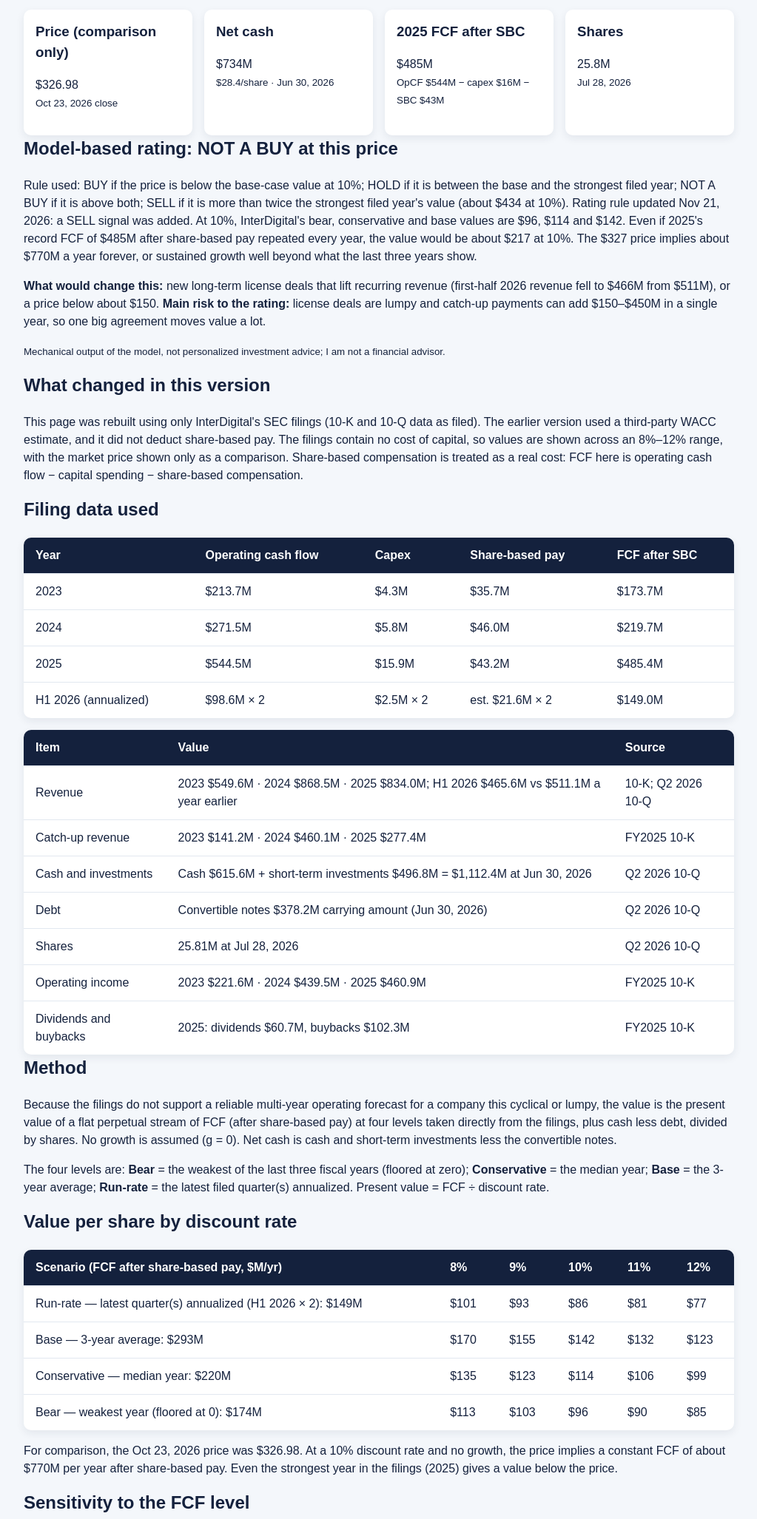
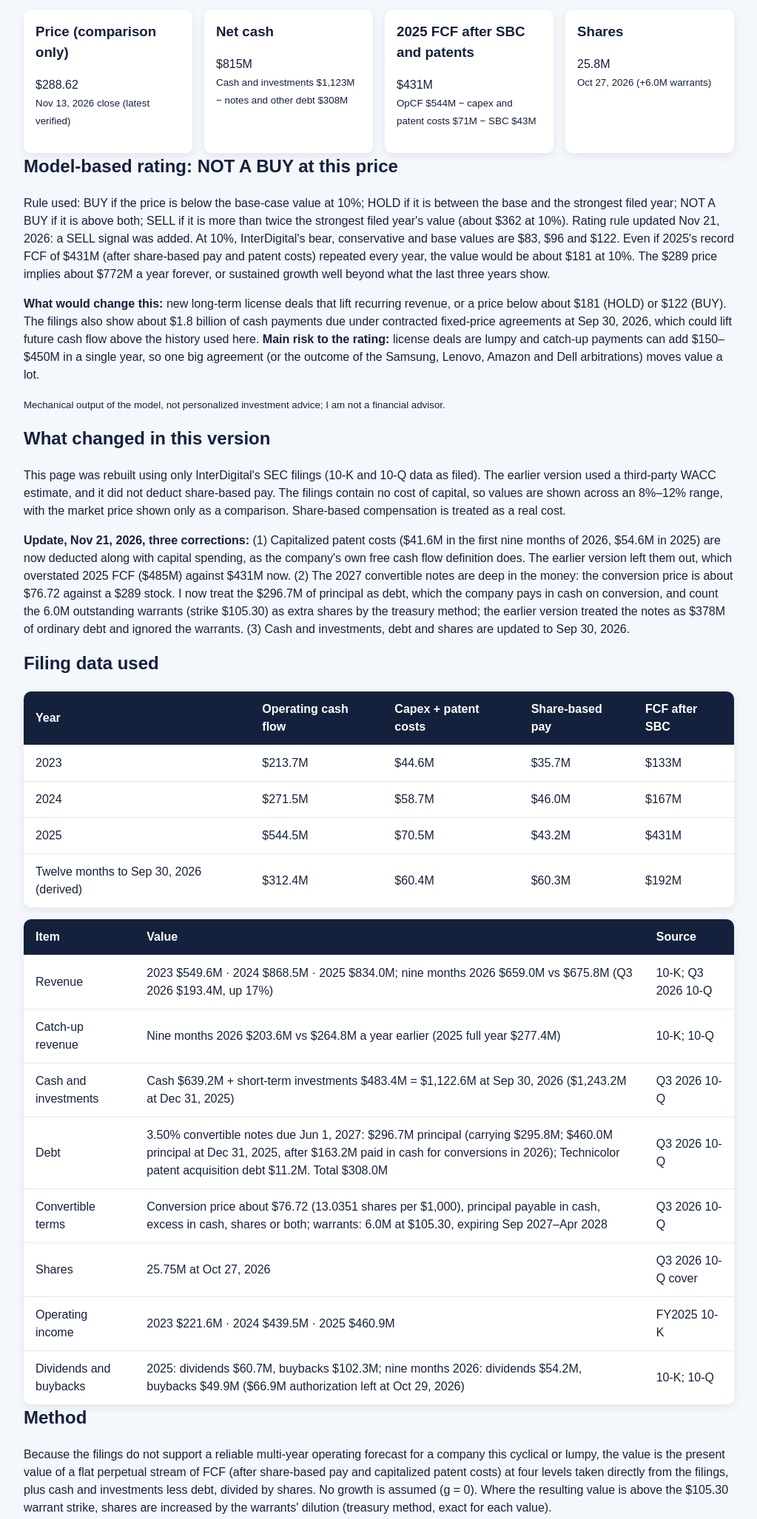
Before and after one commit to madhubabu29/Investing, a plain HTML site: page docs/investing/research/idcc.html in a window 1280 px wide. Shown: the part 380-2434 px from the top of the page at 74% size, without its empty margins (128-1151 px from the left). Drawn offline with Linux system fonts and the light colour scheme.

Commit message:
Rebuild IDCC page from Q3 2026 10-Q: deduct patent costs, treat in-the-money converts and warrants correctly; NOT A BUY
Co-Authored-By: Claude Sonnet 5.5 <noreply@anthropic.com>
Claude-Session: https://claude.ai/code/session_01N3N1JDdcCpRqMbv2kTbykE

```diff
--- a/docs/investing/research/idcc.html
+++ b/docs/investing/research/idcc.html
@@ -10,7 +10,7 @@
     <header>
       <h1>IDCC (InterDigital) — DCF Valuation</h1>
       <p>Discounted cash flow analysis built only from InterDigital's own filings.</p>
-      <p><small>Last updated: October 24, 2026 · prices as of Oct 23, 2026 close · filings through the latest 10-K/10-Q</small></p>
+      <p><small>Last updated: November 21, 2026 · price as of Nov 13, 2026 close (latest verified) · filings through the Q3 2026 10-Q (Sep 30, 2026)</small></p>
     </header>
 
     <nav>
@@ -50,41 +50,47 @@
     </nav>
 
     <main>
-<section class="card-grid">
-<article class="card"><h3>Price (comparison only)</h3><p>$326.98<br /><small>Oct 23, 2026 close</small></p></article>
-<article class="card"><h3>Net cash</h3><p>$734M<br /><small>$28.4/share · Jun 30, 2026</small></p></article><article class="card"><h3>2025 FCF after SBC</h3><p>$485M<br /><small>OpCF $544M − capex $16M − SBC $43M</small></p></article><article class="card"><h3>Shares</h3><p>25.8M<br /><small>Jul 28, 2026</small></p></article>
-</section>
+<section class="card-grid"><article class="card"><h3>Price (comparison only)</h3><p>$288.62<br /><small>Nov 13, 2026 close (latest verified)</small></p></article><article class="card"><h3>Net cash</h3><p>$815M<br /><small>Cash and investments $1,123M − notes and other debt $308M</small></p></article><article class="card"><h3>2025 FCF after SBC and patents</h3><p>$431M<br /><small>OpCF $544M − capex and patent costs $71M − SBC $43M</small></p></article><article class="card"><h3>Shares</h3><p>25.8M<br /><small>Oct 27, 2026 (+6.0M warrants)</small></p></article></section>
 <section><h2>Model-based rating: NOT A BUY at this price</h2>
-<p>Rule used: BUY if the price is below the base-case value at 10%; HOLD if it is between the base and the strongest filed year; NOT A BUY if it is above both; SELL if it is more than twice the strongest filed year's value (about $434 at 10%). Rating rule updated Nov 21, 2026: a SELL signal was added. At 10%, InterDigital's bear, conservative and base values are $96, $114 and $142. Even if 2025's record FCF of $485M after share-based pay repeated every year, the value would be about $217 at 10%. The $327 price implies about $770M a year forever, or sustained growth well beyond what the last three years show.</p>
-<p><strong>What would change this:</strong> new long-term license deals that lift recurring revenue (first-half 2026 revenue fell to $466M from $511M), or a price below about $150. <strong>Main risk to the rating:</strong> license deals are lumpy and catch-up payments can add $150–$450M in a single year, so one big agreement moves value a lot.</p>
+<p>Rule used: BUY if the price is below the base-case value at 10%; HOLD if it is between the base and the strongest filed year; NOT A BUY if it is above both; SELL if it is more than twice the strongest filed year's value (about $362 at 10%). Rating rule updated Nov 21, 2026: a SELL signal was added. At 10%, InterDigital's bear, conservative and base values are $83, $96 and $122. Even if 2025's record FCF of $431M (after share-based pay and patent costs) repeated every year, the value would be about $181 at 10%. The $289 price implies about $772M a year forever, or sustained growth well beyond what the last three years show.</p>
+<p><strong>What would change this:</strong> new long-term license deals that lift recurring revenue, or a price below about $181 (HOLD) or $122 (BUY). The filings also show about $1.8 billion of cash payments due under contracted fixed-price agreements at Sep 30, 2026, which could lift future cash flow above the history used here. <strong>Main risk to the rating:</strong> license deals are lumpy and catch-up payments can add $150–$450M in a single year, so one big agreement (or the outcome of the Samsung, Lenovo, Amazon and Dell arbitrations) moves value a lot.</p>
 <p><small>Mechanical output of the model, not personalized investment advice; I am not a financial advisor.</small></p></section>
 <section>
 <h2>What changed in this version</h2>
-<p>This page was rebuilt using only InterDigital's SEC filings (10-K and 10-Q data as filed). The earlier version used a third-party WACC estimate, and it did not deduct share-based pay. The filings contain no cost of capital, so values are shown across an 8%–12% range, with the market price shown only as a comparison. Share-based compensation is treated as a real cost: FCF here is operating cash flow − capital spending − share-based compensation.</p>
+<p>This page was rebuilt using only InterDigital's SEC filings (10-K and 10-Q data as filed). The earlier version used a third-party WACC estimate, and it did not deduct share-based pay. The filings contain no cost of capital, so values are shown across an 8%–12% range, with the market price shown only as a comparison. Share-based compensation is treated as a real cost.</p>
+<p><strong>Update, Nov 21, 2026, three corrections:</strong> (1) Capitalized patent costs ($41.6M in the first nine months of 2026, $54.6M in 2025) are now deducted along with capital spending, as the company's own free cash flow definition does. The earlier version left them out, which overstated 2025 FCF ($485M) against $431M now. (2) The 2027 convertible notes are deep in the money: the conversion price is about $76.72 against a $289 stock. I now treat the $296.7M of principal as debt, which the company pays in cash on conversion, and count the 6.0M outstanding warrants (strike $105.30) as extra shares by the treasury method; the earlier version treated the notes as $378M of ordinary debt and ignored the warrants. (3) Cash and investments, debt and shares are updated to Sep 30, 2026.</p>
 </section>
 <section>
 <h2>Filing data used</h2>
-<table><thead><tr><th>Year</th><th>Operating cash flow</th><th>Capex</th><th>Share-based pay</th><th>FCF after SBC</th></tr></thead><tbody><tr><td>2023</td><td>$213.7M</td><td>$4.3M</td><td>$35.7M</td><td>$173.7M</td></tr><tr><td>2024</td><td>$271.5M</td><td>$5.8M</td><td>$46.0M</td><td>$219.7M</td></tr><tr><td>2025</td><td>$544.5M</td><td>$15.9M</td><td>$43.2M</td><td>$485.4M</td></tr><tr><td>H1 2026 (annualized)</td><td>$98.6M × 2</td><td>$2.5M × 2</td><td>est. $21.6M × 2</td><td>$149.0M</td></tr></tbody></table>
-<table><thead><tr><th>Item</th><th>Value</th><th>Source</th></tr></thead><tbody><tr><td>Revenue</td><td>2023 $549.6M · 2024 $868.5M · 2025 $834.0M; H1 2026 $465.6M vs $511.1M a year earlier</td><td>10-K; Q2 2026 10-Q</td></tr><tr><td>Catch-up revenue</td><td>2023 $141.2M · 2024 $460.1M · 2025 $277.4M</td><td>FY2025 10-K</td></tr><tr><td>Cash and investments</td><td>Cash $615.6M + short-term investments $496.8M = $1,112.4M at Jun 30, 2026</td><td>Q2 2026 10-Q</td></tr><tr><td>Debt</td><td>Convertible notes $378.2M carrying amount (Jun 30, 2026)</td><td>Q2 2026 10-Q</td></tr><tr><td>Shares</td><td>25.81M at Jul 28, 2026</td><td>Q2 2026 10-Q</td></tr><tr><td>Operating income</td><td>2023 $221.6M · 2024 $439.5M · 2025 $460.9M</td><td>FY2025 10-K</td></tr><tr><td>Dividends and buybacks</td><td>2025: dividends $60.7M, buybacks $102.3M</td><td>FY2025 10-K</td></tr></tbody></table>
+<table><thead><tr><th>Year</th><th>Operating cash flow</th><th>Capex + patent costs</th><th>Share-based pay</th><th>FCF after SBC</th></tr></thead><tbody><tr><td>2023</td><td>$213.7M</td><td>$44.6M</td><td>$35.7M</td><td>$133M</td></tr><tr><td>2024</td><td>$271.5M</td><td>$58.7M</td><td>$46.0M</td><td>$167M</td></tr><tr><td>2025</td><td>$544.5M</td><td>$70.5M</td><td>$43.2M</td><td>$431M</td></tr><tr><td>Twelve months to Sep 30, 2026 (derived)</td><td>$312.4M</td><td>$60.4M</td><td>$60.3M</td><td>$192M</td></tr></tbody></table>
+<table><thead><tr><th>Item</th><th>Value</th><th>Source</th></tr></thead><tbody>
+<tr><td>Revenue</td><td>2023 $549.6M · 2024 $868.5M · 2025 $834.0M; nine months 2026 $659.0M vs $675.8M (Q3 2026 $193.4M, up 17%)</td><td>10-K; Q3 2026 10-Q</td></tr>
+<tr><td>Catch-up revenue</td><td>Nine months 2026 $203.6M vs $264.8M a year earlier (2025 full year $277.4M)</td><td>10-K; 10-Q</td></tr>
+<tr><td>Cash and investments</td><td>Cash $639.2M + short-term investments $483.4M = $1,122.6M at Sep 30, 2026 ($1,243.2M at Dec 31, 2025)</td><td>Q3 2026 10-Q</td></tr>
+<tr><td>Debt</td><td>3.50% convertible notes due Jun 1, 2027: $296.7M principal (carrying $295.8M; $460.0M principal at Dec 31, 2025, after $163.2M paid in cash for conversions in 2026); Technicolor patent acquisition debt $11.2M. Total $308.0M</td><td>Q3 2026 10-Q</td></tr>
+<tr><td>Convertible terms</td><td>Conversion price about $76.72 (13.0351 shares per $1,000), principal payable in cash, excess in cash, shares or both; warrants: 6.0M at $105.30, expiring Sep 2027–Apr 2028</td><td>Q3 2026 10-Q</td></tr>
+<tr><td>Shares</td><td>25.75M at Oct 27, 2026</td><td>Q3 2026 10-Q cover</td></tr>
+<tr><td>Operating income</td><td>2023 $221.6M · 2024 $439.5M · 2025 $460.9M</td><td>FY2025 10-K</td></tr>
+<tr><td>Dividends and buybacks</td><td>2025: dividends $60.7M, buybacks $102.3M; nine months 2026: dividends $54.2M, buybacks $49.9M ($66.9M authorization left at Oct 29, 2026)</td><td>10-K; 10-Q</td></tr></tbody></table>
 </section>
 <section>
 <h2>Method</h2>
-<p>Because the filings do not support a reliable multi-year operating forecast for a company this cyclical or lumpy, the value is the present value of a flat perpetual stream of FCF (after share-based pay) at four levels taken directly from the filings, plus cash less debt, divided by shares. No growth is assumed (g = 0). Net cash is cash and short-term investments less the convertible notes.</p>
-<p>The four levels are: <strong>Bear</strong> = the weakest of the last three fiscal years (floored at zero); <strong>Conservative</strong> = the median year; <strong>Base</strong> = the 3-year average; <strong>Run-rate</strong> = the latest filed quarter(s) annualized. Present value = FCF ÷ discount rate.</p>
+<p>Because the filings do not support a reliable multi-year operating forecast for a company this cyclical or lumpy, the value is the present value of a flat perpetual stream of FCF (after share-based pay and capitalized patent costs) at four levels taken directly from the filings, plus cash and investments less debt, divided by shares. No growth is assumed (g = 0). Where the resulting value is above the $105.30 warrant strike, shares are increased by the warrants' dilution (treasury method, exact for each value).</p>
+<p>The four levels are: <strong>Bear</strong> = the weakest of the last three fiscal years; <strong>Conservative</strong> = the median year; <strong>Base</strong> = the 3-year average; <strong>Run-rate</strong> = the latest twelve months. Present value = FCF ÷ discount rate.</p>
 </section>
 <section>
 <h2>Value per share by discount rate</h2>
-<table><thead><tr><th>Scenario (FCF after share-based pay, $M/yr)</th><th>8%</th><th>9%</th><th>10%</th><th>11%</th><th>12%</th></tr></thead><tbody><tr><td>Run-rate — latest quarter(s) annualized (H1 2026 × 2): $149M</td><td>$101</td><td>$93</td><td>$86</td><td>$81</td><td>$77</td></tr><tr><td>Base — 3-year average: $293M</td><td>$170</td><td>$155</td><td>$142</td><td>$132</td><td>$123</td></tr><tr><td>Conservative — median year: $220M</td><td>$135</td><td>$123</td><td>$114</td><td>$106</td><td>$99</td></tr><tr><td>Bear — weakest year (floored at 0): $174M</td><td>$113</td><td>$103</td><td>$96</td><td>$90</td><td>$85</td></tr></tbody></table>
-<p>For comparison, the Oct 23, 2026 price was $326.98. At a 10% discount rate and no growth, the price implies a constant FCF of about $770M per year after share-based pay. Even the strongest year in the filings (2025) gives a value below the price.</p>
+<table><thead><tr><th>Scenario (FCF after share-based pay and patent costs, $M/yr)</th><th>8%</th><th>9%</th><th>10%</th><th>11%</th><th>12%</th></tr></thead><tbody><tr><td>Run-rate — latest twelve months: $192M</td><td>$121</td><td>$113</td><td>$106</td><td>$99</td><td>$94</td></tr><tr><td>Base — 3-year average: $244M</td><td>$141</td><td>$131</td><td>$122</td><td>$115</td><td>$109</td></tr><tr><td>Conservative — median year: $167M</td><td>$111</td><td>$104</td><td>$96</td><td>$91</td><td>$86</td></tr><tr><td>Bear — weakest year: $133M</td><td>$96</td><td>$89</td><td>$83</td><td>$79</td><td>$75</td></tr></tbody></table>
+<p>For comparison, the Nov 13, 2026 price was $288.62. At a 10% discount rate and no growth, the price implies a constant FCF of about $772M per year after share-based pay and patent costs. Even the strongest year in the filings (2025) gives a value below the price.</p>
 <h2>Sensitivity to the FCF level</h2>
-<table><thead><tr><th>FCF level ($M/yr)</th><th>8%</th><th>9%</th><th>10%</th><th>11%</th><th>12%</th></tr></thead><tbody><tr><td>$100M</td><td>$77</td><td>$72</td><td>$67</td><td>$64</td><td>$61</td></tr><tr><td>$149M</td><td>$101</td><td>$93</td><td>$86</td><td>$81</td><td>$77</td></tr><tr><td>$220M</td><td>$135</td><td>$123</td><td>$114</td><td>$106</td><td>$99</td></tr><tr><td>$293M</td><td>$170</td><td>$155</td><td>$142</td><td>$132</td><td>$123</td></tr><tr><td>$400M</td><td>$222</td><td>$201</td><td>$183</td><td>$169</td><td>$158</td></tr><tr><td>$485M</td><td>$263</td><td>$237</td><td>$216</td><td>$199</td><td>$185</td></tr><tr><td>$600M</td><td>$319</td><td>$287</td><td>$261</td><td>$240</td><td>$222</td></tr></tbody></table>
+<table><thead><tr><th>FCF level ($M/yr)</th><th>8%</th><th>9%</th><th>10%</th><th>11%</th><th>12%</th></tr></thead><tbody><tr><td>$100M</td><td>$80</td><td>$75</td><td>$70</td><td>$67</td><td>$64</td></tr><tr><td>$150M</td><td>$104</td><td>$96</td><td>$90</td><td>$85</td><td>$80</td></tr><tr><td>$192M</td><td>$121</td><td>$113</td><td>$106</td><td>$99</td><td>$94</td></tr><tr><td>$244M</td><td>$142</td><td>$131</td><td>$122</td><td>$115</td><td>$110</td></tr><tr><td>$300M</td><td>$164</td><td>$151</td><td>$140</td><td>$131</td><td>$124</td></tr><tr><td>$431M</td><td>$215</td><td>$196</td><td>$181</td><td>$169</td><td>$159</td></tr><tr><td>$600M</td><td>$282</td><td>$256</td><td>$235</td><td>$217</td><td>$203</td></tr></tbody></table>
 </section>
 <section>
 <h2>Caveats</h2>
-<ul><li>Patent purchases (about $63M in 2025 per the earlier version of this page) are not part of capex here, and research and development is already expensed in operating cash flow.</li><li>The convertible notes are treated as debt at their carrying amount; their conversion price and face value were not available in the data used.</li><li>H1 2026 share-based pay was not retrieved, so the run-rate uses half of the 2025 figure.</li><li>Operating cash flow depends on when licensees pay, so a single year can be far above or below revenue.</li><li>Cash and debt are taken at the dates shown; any growth beyond flat FCF is excluded, so a company that keeps compounding will be worth more than shown.</li><li>Value is as of the latest filed balance sheet.</li></ul>
+<ul><li>The convertible notes carry a note hedge, which offsets the value of the shares owed above principal when holders convert. I treat that offset as complete and count only the principal as a cash liability; if the hedge did not fully offset, the equity value would be much lower. The 10-Q excerpt used does not value the hedge.</li><li>Payments for patent acquisitions ($8.8M in 2025) are not deducted; capitalized patent costs are.</li><li>The Samsung arbitration set royalties of $1.05 billion for an eight-year license in July 2025, which Samsung is challenging; the Lenovo result is expected in the first half of 2027. These outcomes are not in the history.</li><li>Operating cash flow depends on when licensees pay, so a single year can be far above or below revenue; nine-month 2026 operating cash flow was $249.0M against $481.1M a year earlier.</li><li>Cash and debt are taken at the dates shown; any growth beyond flat FCF is excluded, so a company that keeps compounding will be worth more than shown.</li><li>The price is the Nov 13, 2026 close of $288.62, the latest I could verify; the Nov 20 close was not found. The rating holds anywhere between $181 and $362.</li></ul>
 <p>These are mechanical estimates from reported data, not investment advice; I am not a financial advisor.</p>
 <h2>Sources</h2>
-<ul><li><a href="https://www.sec.gov/cgi-bin/browse-edgar?action=getcompany&CIK=0001405495&type=10-K">InterDigital Form 10-K for 2025 (filed Feb 5, 2026) and Forms 10-Q (latest filed Jul 30, 2026)</a></li><li>Price: Robinhood quote, Oct 23, 2026 close (comparison only)</li></ul>
+<ul><li><a href="https://www.sec.gov/Archives/edgar/data/1405495/000140549526000011/idcc-20251231.htm">InterDigital Form 10-K for 2025</a></li><li><a href="https://www.sec.gov/Archives/edgar/data/0001405495/000140549526000077/idcc-20260930.htm">InterDigital Form 10-Q for the quarter ended Sep 30, 2026 (filed Oct 29, 2026)</a></li><li>Price: Nov 13, 2026 close from marketchameleon.com (comparison only)</li></ul>
 </section></main>
   </body>
 </html>
```
